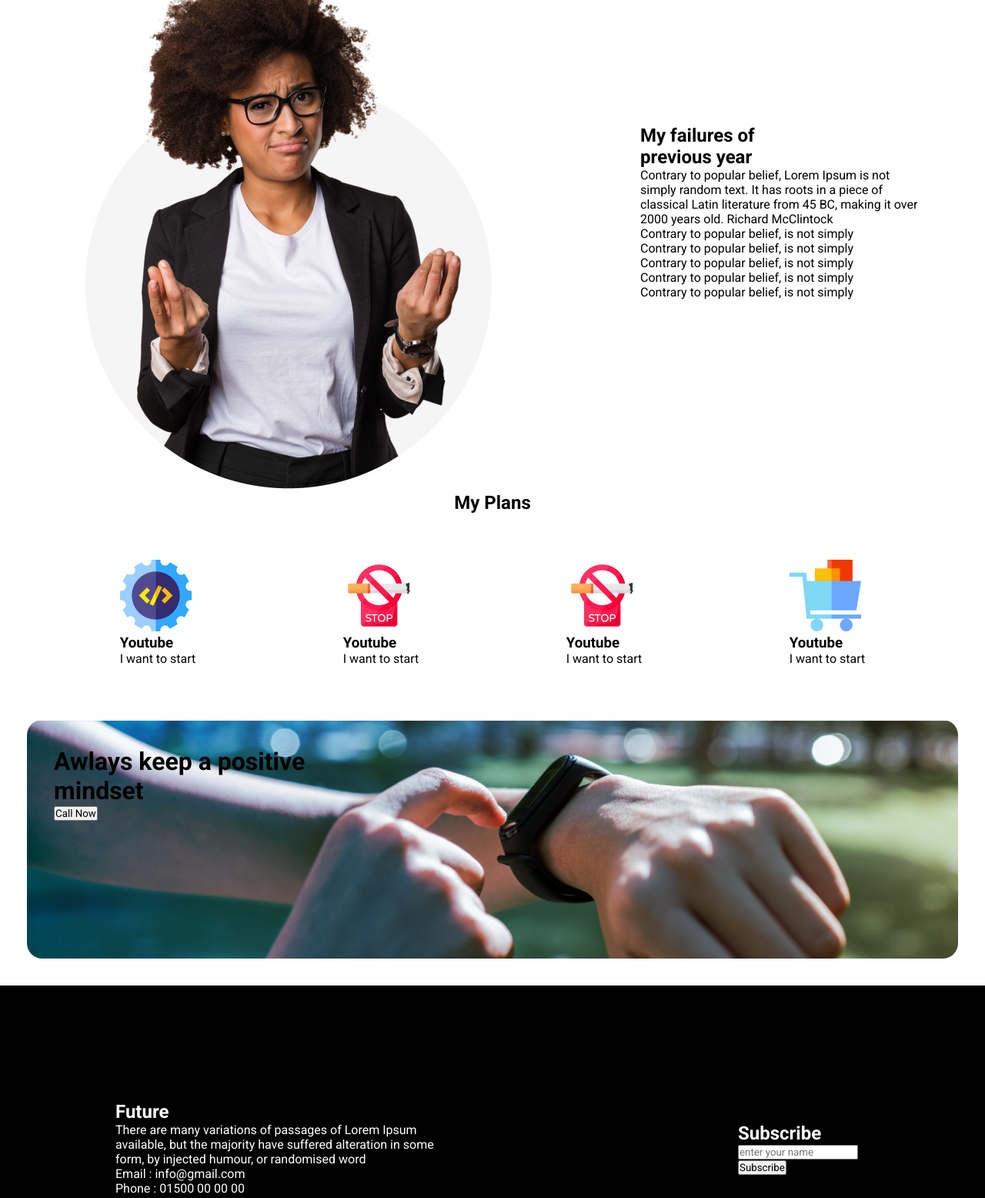
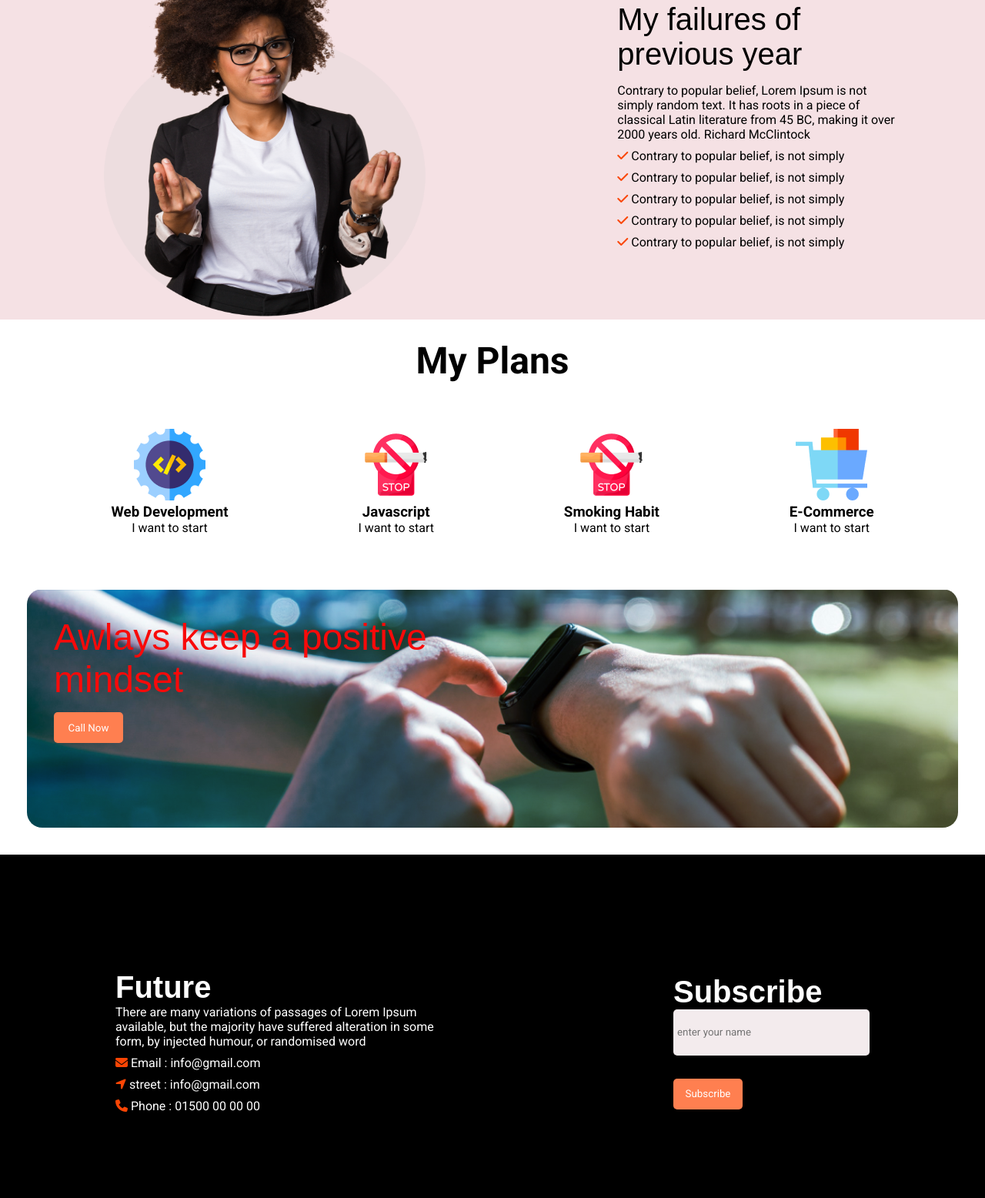
Before and after one commit to wasib800/update-new-year, a plain HTML site: page index.html in a window 1280 px wide. Shown: the part 889-2445 px from the top of the page at 77% size. Drawn offline with Linux system fonts and the light colour scheme.

Commit message:
second commit

```diff
--- a/index.html
+++ b/index.html
@@ -10,6 +10,7 @@
         href="https://fonts.googleapis.com/css2?family=Great+Vibes&family=Poppins:wght@400;800&family=Roboto:wght@300;400;700;900&display=swap"
         rel="stylesheet">
     <link rel="stylesheet" href="/style.css">
+    <script src="https://kit.fontawesome.com/9daff959c5.js" crossorigin="anonymous"></script>
     <title>Document</title>
 </head>
 
@@ -17,13 +18,13 @@
     <section>
         <header class="header-container">
             <div class="header-title">
-                <h1>All Thinks Are <br>
+                <h1 class="frist-title">All Thinks Are <br>
                     Possible If You <br>
                     believe </h1>
-                <p>There are many variations of passages of Lorem Ipsum <br>
+                <p class="frist-description">There are many variations of passages of Lorem Ipsum <br>
                     available, but the majority have suffered alteration in some <br>
                     form, by injected humour, or randomised words</p>
-                <button>Contact us</button>
+                <button class="btn">Contact us</button>
 
             </div>
         </header>
@@ -32,20 +33,20 @@
         <section>
             <div class="second-part-container">
                 <div class="left">
-                    <img src="/images/person.png" alt="" srcset="">
+                    <img class="pro-pic" src="/images/person.png" alt="" srcset="">
                 </div>
                 <div class="right">
-                    <h1>My failures of <br>
+                    <h1 class="second-title">My failures of <br>
                         previous year</h1>
                     <p>Contrary to popular belief, Lorem Ipsum is not <br>
                         simply random text. It has roots in a piece of <br>
                         classical Latin literature from 45 BC, making it over <br>
                         2000 years old. Richard McClintock</p>
-                    <p>Contrary to popular belief, is not simply</p>
-                    <p>Contrary to popular belief, is not simply</p>
-                    <p>Contrary to popular belief, is not simply</p>
-                    <p>Contrary to popular belief, is not simply</p>
-                    <p>Contrary to popular belief, is not simply</p>
+                    <p class="icon-tag"><i class="fa-solid fa-check"></i> Contrary to popular belief, is not simply</p>
+                    <p class="icon-tag"><i class="fa-solid fa-check"></i> Contrary to popular belief, is not simply</p>
+                    <p class="icon-tag"><i class="fa-solid fa-check"></i> Contrary to popular belief, is not simply</p>
+                    <p class="icon-tag"><i class="fa-solid fa-check"></i> Contrary to popular belief, is not simply</p>
+                    <p class="icon-tag"><i class="fa-solid fa-check"></i> Contrary to popular belief, is not simply</p>
                 </div>
             </div>
         </section>
@@ -55,31 +56,31 @@
             <div class="third-part-container">
                 <div class="i-1">
                     <img src="/images/icons/web.png" alt="" srcset="">
-                    <h3>Youtube</h3>
+                    <h3>Web Development</h3>
                     <p>I want to start</p>
                 </div>
                 <div class="i-2">
                     <img src="/images/icons/smoke.png" alt="" srcset="">
-                    <h3>Youtube</h3>
+                    <h3>Javascript</h3>
                     <p>I want to start</p>
                 </div>
                 <div class="i-3">
                     <img src="/images/icons/smoke.png" alt="" srcset="">
-                    <h3>Youtube</h3>
+                    <h3>Smoking Habit</h3>
                     <p>I want to start</p>
                 </div>
                 <div class="i-4">
                     <img src="/images/icons/ecom.png" alt="" srcset="">
-                    <h3>Youtube</h3>
+                    <h3>E-Commerce</h3>
                     <p>I want to start</p>
                 </div>
             </div>
         </section>
         <!-- fourth part -->
         <div class="fourth-part-container">
-            <h1>Awlays keep a positive <br>
+            <h1 class="fourth-title">Awlays keep a positive <br>
                 mindset</h1>
-            <button>Call Now</button>
+            <button class="btn">Call Now</button>
         </div>
     </main>
     <footer>
@@ -90,13 +91,14 @@
                     <p>There are many variations of passages of Lorem Ipsum <br>
                         available, but the majority have suffered alteration in some <br>
                         form, by injected humour, or randomised word</p>
-                    <p>Email : info@gmail.com</p>
-                    <p>Phone : 01500 00 00 00</p>
+                    <p class="icon-tag"><i class="fa-solid fa-envelope"></i> Email : info@gmail.com</p>
+                    <p class="icon-tag"><i class="fa-solid fa-location-arrow"></i> street : info@gmail.com</p>
+                    <p class="icon-tag"><i class="fa-solid fa-phone"></i> Phone : 01500 00 00 00</p>
                 </div>
                 <div class="subscribe">
                     <h1>Subscribe</h1>
-                    <input type="" placeholder="enter your name"> <br>
-                    <button>Subscribe</button>
+                    <input class="input-bitton" type="" placeholder="enter your name"> <br>
+                    <button class="btn">Subscribe</button>
                 </div>
             </div>
         </section>
--- a/style.css
+++ b/style.css
@@ -5,7 +5,8 @@
     font-family: 'Poppins', sans-serif;
     font-family: 'Roboto', sans-serif;
 }
-.header-container{
+
+.header-container {
     background-image: url(/images/banner/banner3.png);
     background-blend-mode: overlay;
     height: 100vh;
@@ -16,33 +17,88 @@
     align-items: center;
 
 }
-.header-title{
+
+.frist-title {
+    font-family: Verdana, Geneva, Tahoma, sans-serif;
+    font-size: xx-large;
+    font-weight: bolder;
+    font-style: normal;
+    margin: 15px;
+    color: white;
+}
+
+.frist-description {
+    font-family: sans-serif;
+    color: rgb(14, 13, 13);
+    font-weight: 400;
+    font-size: 1em;
+    padding: 15px;
+}
+
+.btn {
+    height: 40px;
+    width: 90px;
+    background-color: coral;
+    border: none;
+    border-radius: 5px;
+    color: white;
+    margin-top: 15px;
+    text-align: center;
+}
+
+.header-title {
     text-align: end;
     margin: 35px;
     padding: 18px;
 }
+
 /* second part */
-.second-part-container{
+.second-part-container {
+    background-color: rgb(245, 225, 228);
     display: flex;
     justify-content: space-around;
     align-items: center;
 }
 
+.pro-pic {
+    height: 500px;
+    width: 450px;
+}
+
+.second-title {
+    font-family: 'Lucida Sans', 'Lucida Sans Regular', 'Lucida Grande', 'Lucida Sans Unicode', Geneva, Verdana, sans-serif;
+    font-size: xx-large;
+    font-weight: bolder;
+    font: 2.5em sans-serif;
+    margin-bottom: 15px;
+}
+
+.icon-tag>i {
+    margin-top: 10px;
+    color: rgb(250, 69, 4);
+}
+
 /* third part */
-.third-title{
+.third-title {
     text-align: center;
+    margin: 25px;
+    font-size: 3em;
+    font-weight: bolder;
 
 }
-.third-part-container{
+
+.third-part-container {
     display: flex;
     justify-content: space-around;
     align-items: center;
     margin: 25px;
     padding: 35px;
+    text-align: center;
 }
+
 /* fourth-part-container */
-.fourth-part-container{
-    background-image: url(/images/gradient1.png),url(/images/watch.png);
+.fourth-part-container {
+    background-image: url(/images/gradient1.png), url(/images/watch.png);
     background-blend-mode: overlay;
     background-repeat: repeat;
     background-size: cover;
@@ -51,8 +107,14 @@
     padding: 35px;
     border-radius: 20px;
 }
+
+.fourth-title {
+    color: rgb(248, 10, 10);
+    font: 3em sans-serif;
+}
+
 /* footer section */
-.footer-contaoiner{
+.footer-contaoiner {
     background-color: black;
     display: flex;
     justify-content: space-between;
@@ -60,6 +122,22 @@
     color: white;
     padding: 150px;
 }
-.subscribe{
-    padding: 15px;
+
+.subscribe>h1 {
+    font: 2.5em sans-serif;
+    font-weight: 900;
 }
+
+.future>h1{
+    font: 2.5em sans-serif;
+    font-weight: 900;
+}
+.input-bitton{
+    border: none;
+    height: 60px;
+    width: 250px;
+    padding-left: 5px;
+    margin-bottom: 15px;
+   background-color: rgb(243, 235, 237);
+    border-radius: 5px;
+}
```
